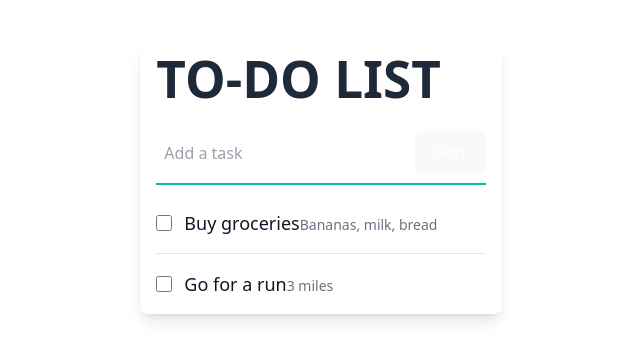
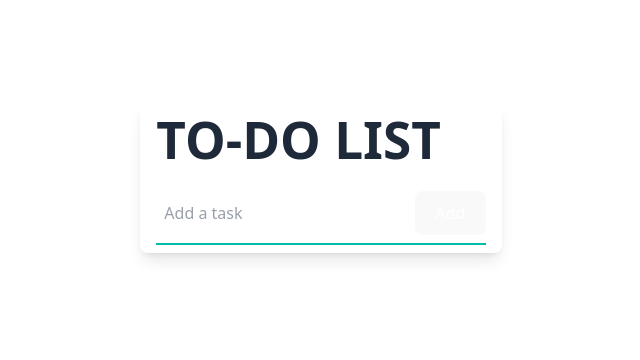
Before and after one commit to BeatrisRah/Electron-To-Do, a React (Vite) app: page / in a window 1280 px wide. Shown: the part 254-614 px from the top of the page, without its empty margins (319-959 px from the left). Built offline with nearby package versions, Linux system fonts and the light colour scheme.

Commit message:
Create and Add Tasks

```diff
--- a/package.json
+++ b/package.json
@@ -20,7 +20,8 @@
     "os-utils": "^0.0.14",
     "react": "^19.0.0",
     "react-dom": "^19.0.0",
-    "tailwindcss": "^4.0.13"
+    "tailwindcss": "^4.0.13",
+    "uuid": "^11.1.0"
   },
   "devDependencies": {
     "@eslint/js": "^9.21.0",
--- a/src/ui/App.jsx
+++ b/src/ui/App.jsx
@@ -1,9 +1,23 @@
-import reactLogo from './assets/react.svg'
 import './App.css'
 import { useState } from 'react'
+import { v4 as uuid } from 'uuid'
+import TaskItem from './components/TaskItem'
+
 
 function App() {
   const [tasks, setTasks] = useState([])
+  const [value, setValue] = useState('')
+
+  function handleChange(e){
+    setValue(e.currentTarget.value)
+  }
+
+  function createTask(){
+    const id = uuid()
+    const newTask = {id, text:value}
+    setTasks(t => [...t, newTask])
+    setValue('')
+  }
   return (
     <>
   <div className="max-w-md mx-auto bg-white shadow-lg rounded-lg overflow-hidden mt-16">
@@ -16,8 +30,11 @@ function App() {
           className="appearance-none bg-transparent border-none w-full text-gray-700 mr-3 py-1 px-2 leading-tight focus:outline-none"
           type="text"
           placeholder="Add a task"
+          value={value}
+          onChange={handleChange}
         />
         <button
+          onClick={createTask}
           className="flex-shrink-0 bg-teal-500 hover:bg-teal-700 border-teal-500 hover:border-teal-700 text-sm border-4 text-white py-1 px-2 rounded"
           type="button"
         >
@@ -26,37 +43,10 @@ function App() {
       </div>
     </form>
     <ul className="divide-y divide-gray-200 px-4">
+      {tasks.map(currentTask => <TaskItem key={currentTask.id} data={currentTask} />)}
 
-      <li className="py-4">
-        <div className="flex items-center">
-          <input
-            id="todo2"
-            name="todo2"
-            type="checkbox"
-            className="h-4 w-4 text-teal-600 focus:ring-teal-500 border-gray-300 rounded"
-          />
-          <label htmlFor="todo2" className="ml-3 block text-gray-900">
-            <span className="text-lg font-medium">Buy groceries</span>
-            <span className="text-sm font-light text-gray-500">
-              Bananas, milk, bread
-            </span>
-          </label>
-        </div>
-      </li>
-      <li className="py-4">
-        <div className="flex items-center">
-          <input
-            id="todo3"
-            name="todo3"
-            type="checkbox"
-            className="h-4 w-4 text-teal-600 focus:ring-teal-500 border-gray-300 rounded"
-          />
-          <label htmlFor="todo3" className="ml-3 block text-gray-900">
-            <span className="text-lg font-medium">Go for a run</span>
-            <span className="text-sm font-light text-gray-500">3 miles</span>
-          </label>
-        </div>
-      </li>
+
+
     </ul>
   </div>
 </>
--- a/src/ui/components/TaskItem.jsx
+++ b/src/ui/components/TaskItem.jsx
@@ -1,4 +1,4 @@
-export default function TaskItem() {
+export default function TaskItem({data}) {
     return (
         <li className="py-4">
             <div className="flex items-center">
@@ -9,10 +9,8 @@ export default function TaskItem() {
                     className="h-4 w-4 text-teal-600 focus:ring-teal-500 border-gray-300 rounded"
                 />
                 <label htmlFor="todo1" className="ml-3 block text-gray-900">
-                    <span className="text-lg font-medium">Finish project proposal</span>
-                    <span className="text-sm font-light text-gray-500">
-                        Due on 4/1/23
-                    </span>
+                    <span className="text-lg font-medium">{data.text}</span>
+
                 </label>
             </div>
         </li>
```
Also changed, not shown: 1 other file (tests, documents, lock files or other folders).
